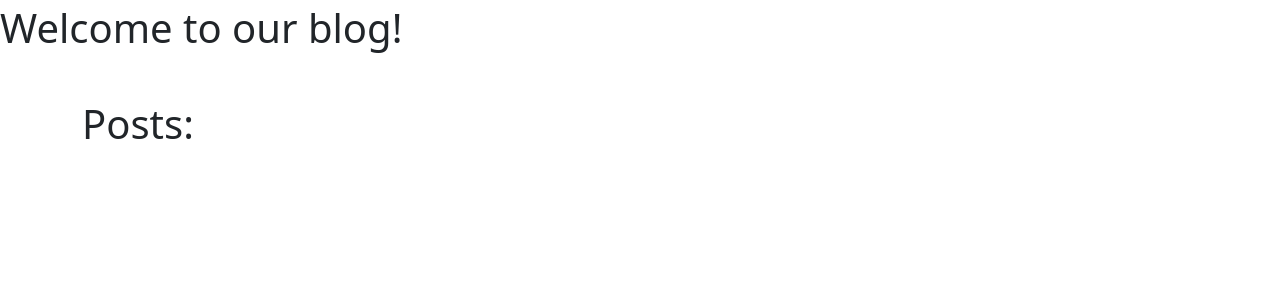
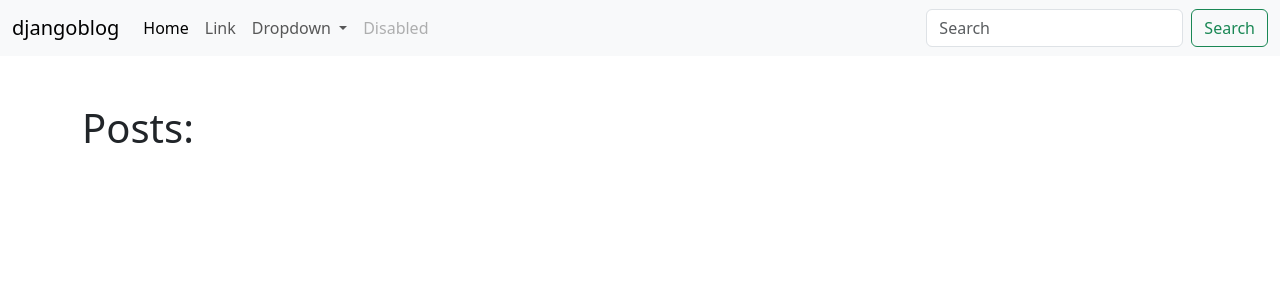
Before and after one commit to KiwiFunk/django-blog, a Django app: page / in a window 1280 px wide. Shown: the top 300 px of the page. Run offline with Django 5.2, Linux system fonts and the light colour scheme; data that the repository does not hold is empty.

Commit message:
Added bootstrap navbar to base

```diff
--- a/blogapp/templates/base.html
+++ b/blogapp/templates/base.html
@@ -10,7 +10,46 @@
 
   <body>
 
-    <h1 class="mt-1">Welcome to our blog!</h1>
+    <header>
+        <!-- Navbar -->
+        <nav class="navbar navbar-expand-lg bg-body-tertiary">
+            <div class="container-fluid">
+              <a class="navbar-brand" href="#">djangoblog</a>
+              <button class="navbar-toggler" type="button" data-bs-toggle="collapse" data-bs-target="#navbarSupportedContent" aria-controls="navbarSupportedContent" aria-expanded="false" aria-label="Toggle navigation">
+                <span class="navbar-toggler-icon"></span>
+              </button>
+              <div class="collapse navbar-collapse" id="navbarSupportedContent">
+                <ul class="navbar-nav me-auto mb-2 mb-lg-0">
+                  <li class="nav-item">
+                    <a class="nav-link active" aria-current="page" href="#">Home</a>
+                  </li>
+                  <li class="nav-item">
+                    <a class="nav-link" href="#">Link</a>
+                  </li>
+                  <li class="nav-item dropdown">
+                    <a class="nav-link dropdown-toggle" href="#" role="button" data-bs-toggle="dropdown" aria-expanded="false">
+                      Dropdown
+                    </a>
+                    <ul class="dropdown-menu">
+                      <li><a class="dropdown-item" href="#">Action</a></li>
+                      <li><a class="dropdown-item" href="#">Another action</a></li>
+                      <li><hr class="dropdown-divider"></li>
+                      <li><a class="dropdown-item" href="#">Something else here</a></li>
+                    </ul>
+                  </li>
+                  <li class="nav-item">
+                    <a class="nav-link disabled" aria-disabled="true">Disabled</a>
+                  </li>
+                </ul>
+                <form class="d-flex" role="search">
+                  <input class="form-control me-2" type="search" placeholder="Search" aria-label="Search">
+                  <button class="btn btn-outline-success" type="submit">Search</button>
+                </form>
+              </div>
+            </div>
+          </nav>
+
+    </header>
 
     <div class="container mt-5">
         {% block content %}
```
